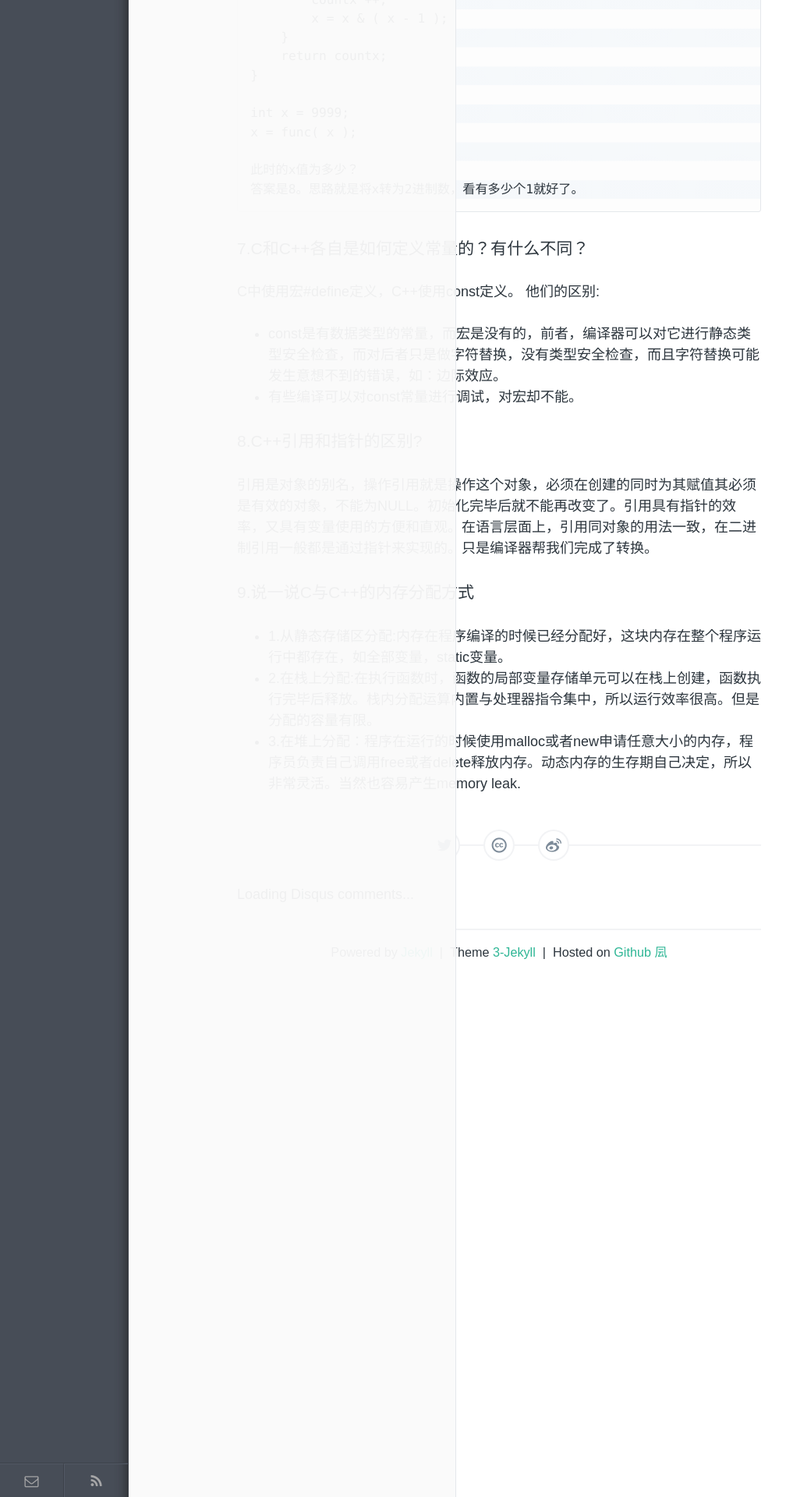
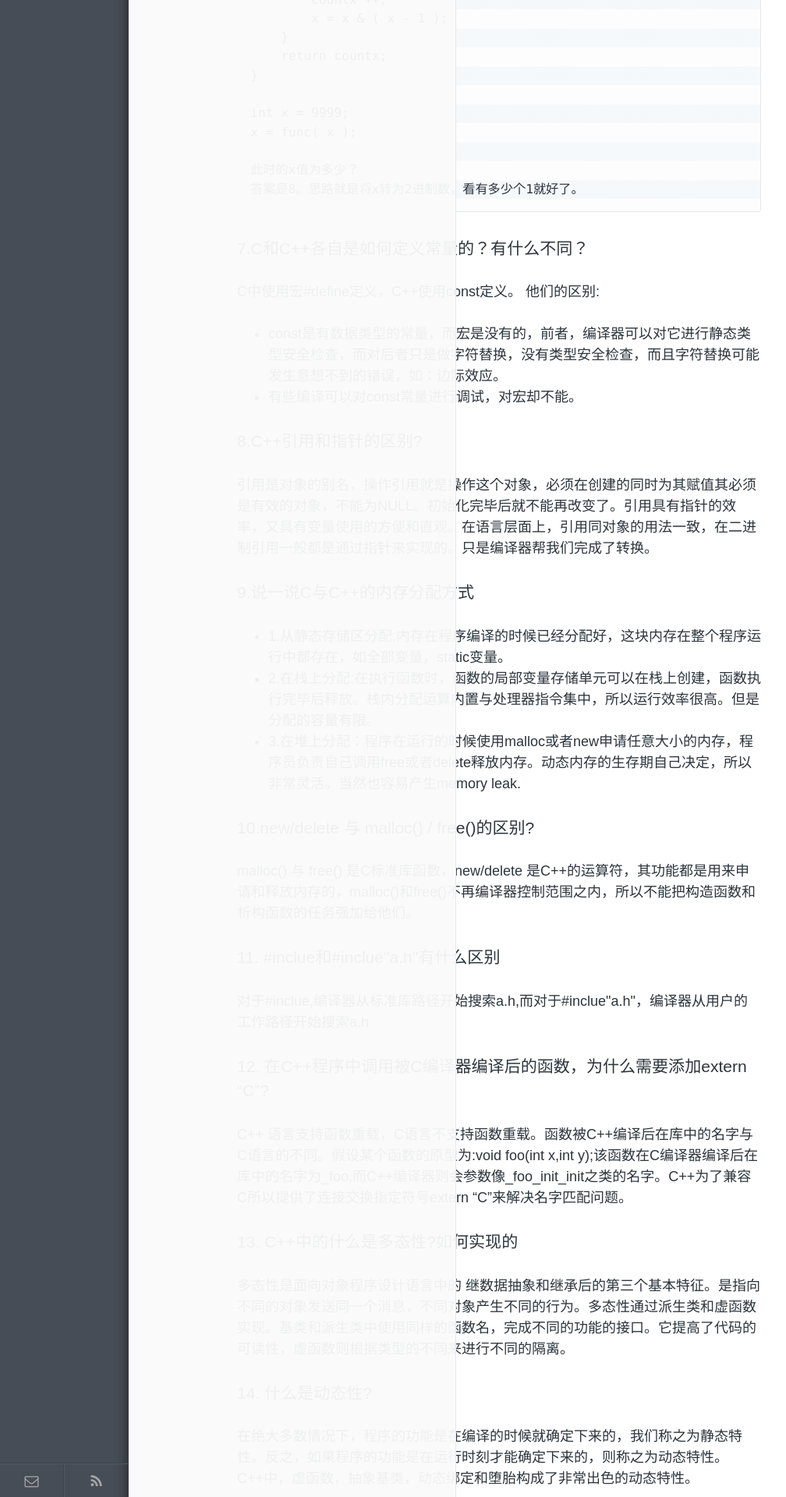
Before and after one commit to liyunf81/liyunf81.github.io, a Jekyll site: the page built from _posts/lovework/2015-08-11-ios-findwork.md, in a window 1280 px wide. Shown: the part 3080-5000 px from the top of the page at 78% size, without its empty margins (0-1008 px from the left). Built offline with Jekyll 4.4.1, drawn with Linux system fonts in a browser that asks for light colours; comment, search, counter and statistics services are not loaded.

Commit message:
C++面试

```diff
--- a/_posts/lovework/2015-08-11-ios-findwork.md
+++ b/_posts/lovework/2015-08-11-ios-findwork.md
@@ -100,3 +100,28 @@ C中使用宏#define定义，C++使用const定义。
 * 1.从静态存储区分配:内存在程序编译的时候已经分配好，这块内存在整个程序运行中都存在，如全部变量，static变量。
 * 2.在栈上分配:在执行函数时，函数的局部变量存储单元可以在栈上创建，函数执行完毕后释放。栈内分配运算内置与处理器指令集中，所以运行效率很高。但是分配的容量有限。
 * 3.在堆上分配：程序在运行的时候使用malloc或者new申请任意大小的内存，程序员负责自己调用free或者delete释放内存。动态内存的生存期自己决定，所以非常灵活。当然也容易产生memory leak.
+
+### 10.new/delete 与 malloc() / free()的区别?
+malloc() 与 free() 是C标准库函数，new/delete 是C++的运算符，其功能都是用来申请和释放内存的，malloc()和free()不再编译器控制范围之内，所以不能把构造函数和析构函数的任务强加给他们。
+
+### 11. #inclue<a.h>和#inclue"a.h"有什么区别
+对于#inclue<a.h>,编译器从标准库路径开始搜索a.h,而对于#inclue"a.h"，编译器从用户的工作路径开始搜索a.h
+
+### 12. 在C++程序中调用被C编译器编译后的函数，为什么需要添加extern "C"?
+C++ 语言支持函数重载，C语言不支持函数重载。函数被C++编译后在库中的名字与C语言的不同。假设某个函数的原型为:void foo(int x,int y);该函数在C编译器编译后在库中的名字为_foo,而C++编译器则会参数像_foo_init_init之类的名字。C++为了兼容C所以提供了连接交换指定符号extern "C"来解决名字匹配问题。
+
+### 13. C++中的什么是多态性?如何实现的
+多态性是面向对象程序设计语言中的 继数据抽象和继承后的第三个基本特征。是指向不同的对象发送同一个消息，不同对象产生不同的行为。多态性通过派生类和虚函数实现。基类和派生类中使用同样的函数名，完成不同的功能的接口。它提高了代码的可读性，虚函数则根据类型的不同来进行不同的隔离。
+### 14. 什么是动态性?
+在绝大多数情况下，程序的功能是在编译的时候就确定下来的，我们称之为静态特性。反之，如果程序的功能是在运行时刻才能确定下来的，则称之为动态特性。C++中，虚函数，抽象基类，动态绑定和堕胎构成了非常出色的动态特性。
+### 15. 什么是封装?C++是如何实现的？
+封装源自于信息隐藏的设计理念，通过特性和行为的组合来创建新数据类型让接口与具体实现相隔离。C++通过类来实现封装，为了避免某个模块中的行为干扰的同一系统中的其他模块，应该让模块仅仅公布必须让外界知道的接口。
+### 16.什么是RRTI?
+RRTI是指运行时类型识别，在只有一个指向基类的指针或者引用时确定一个对象的准确类型。
+### 17.什么是拷贝构造函数?
+它是具有单个参数的构造函数，其参数是与它同属一类的对象的引用。类定义中，如果没有提供自己的拷贝构造函数，C++会提供一个默认的拷贝构造函数,该构造函数完成一个成员到令一个成员的拷贝。
+### 18.什么事深浅拷贝?
+浅拷贝：在对象复制时，只对对象中的数据成员进行简单的复制，默认的拷贝构造函数执行的也是浅拷贝。
+深拷贝:在对象复制时，会对对象分配的资源一同进行拷贝，是之不但拷贝成员也会拷贝分配的资源。但是这需要自己定义拷贝构造函数。
+### 19. 面向对象的优点？
+开发时间短，效率高，可靠性强。具有重用性，可使用大量的成熟类库，缩短开发时间，使得软件易于维护和升级。
```
